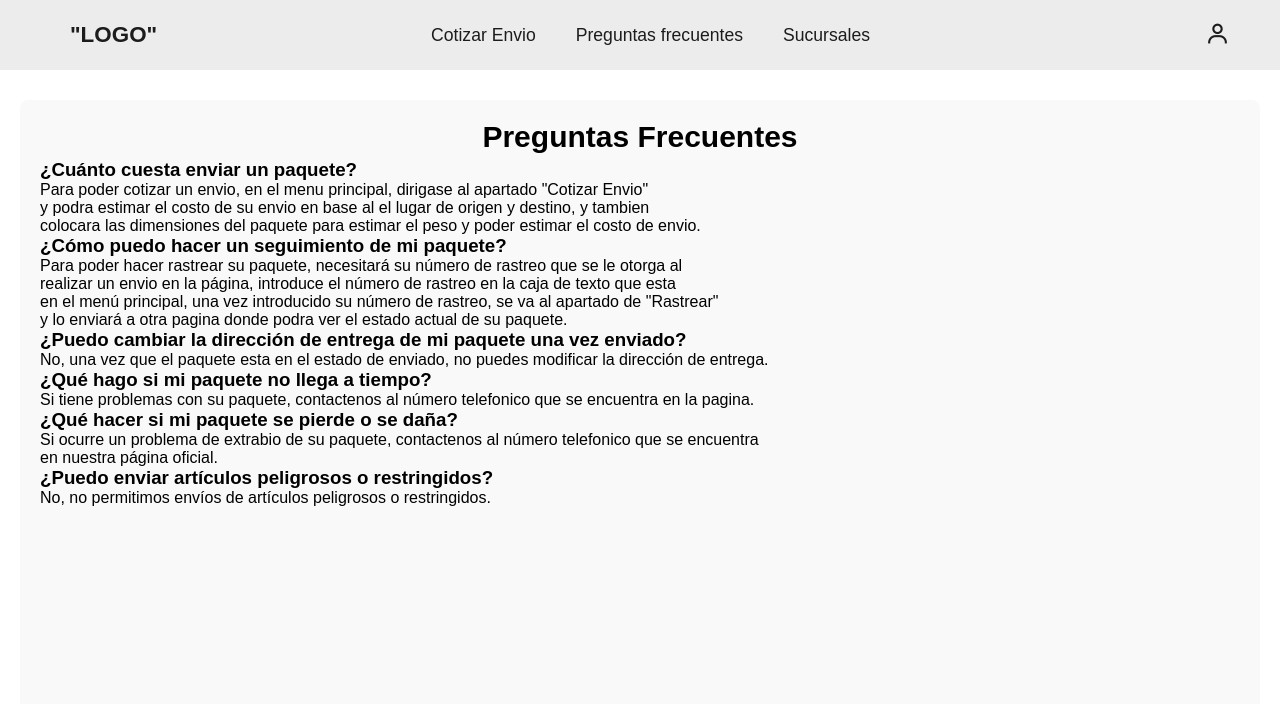
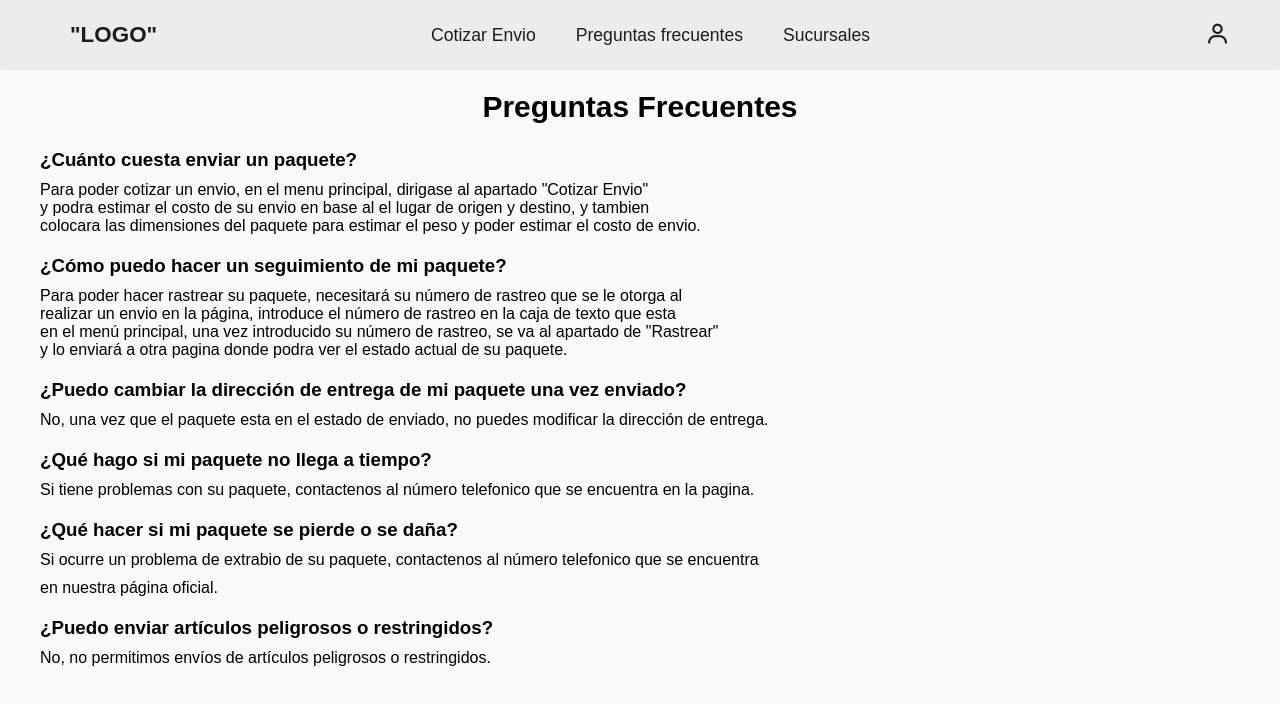
Before and after one commit to LewisAngelo11/angular-shipping-app, an Angular app: page /preguntas in a window 1280 px wide. Shown: the top 704 px of the page. Built offline with nearby package versions, Linux system fonts and the light colour scheme.

Commit message:
Cambios de estilos globales pequeños

```diff
--- a/src/app/app.component.html
+++ b/src/app/app.component.html
@@ -4,7 +4,7 @@
   <div class="menu">
     <a class="cotizar" href="/CotizarEnvio">Cotizar Envio</a>
     <a class="preguntas" href="/preguntas">Preguntas frecuentes</a>
-    <a class="sucursales" href="#">Sucursales</a>
+    <a class="sucursales" href="/sucursales">Sucursales</a>
   </div>
   <!-- Icono de usuario -->
   <div class="auth-button">
--- a/src/app/menu-principal/menu-principal.component.css
+++ b/src/app/menu-principal/menu-principal.component.css
@@ -415,7 +415,7 @@ button {
 
   .paq-mens{
     display: flex;
-    flex-direction: column;
+    flex-direction: column-reverse;
     align-items: center;
     justify-content: center;
   }
--- a/src/app/preguntas/preguntas.component.css
+++ b/src/app/preguntas/preguntas.component.css
@@ -1,7 +1,6 @@
 .main {
   font-family: Arial, Helvetica, sans-serif;
   text-align: justify;
-    padding: 20px;
 }
 
 .componente {
@@ -12,28 +11,36 @@
   height: 100vb; /* Usa el 100% del alto de la ventana */
   padding: 20px; /* Espacio interno */
   border-radius: 8px; /* Bordes redondeados */
-    margin: 10px auto; /* Centra el div en el contenedor */
   background-color: #f9f9f9; /* Fondo gris claro */
   width: 100%; /* Ancho del div */
   gap: 5px;
 }
 
-.componente h2{
+.componente h2 {
   text-align: center;
   font-size: 30px;
 }
 
-.componente p{
+.componente p {
   margin: 0px; /* Elimina el margen entre párrafos */
   padding: 0px; /* Elimina el relleno si lo hay */
 }
 
-.preguntas{
+.preguntas {
   margin: 0px; /* Elimina el margen entre párrafos */
-  padding: 0px; /* Elimina el relleno si lo hay */
+  padding: 20px; /* Elimina el relleno si lo hay */
+  display: flex;
+  flex-direction: column;
+  gap: 20px;
 }
 
-.rastreo{
+.preguntas div {
+  display: flex;
+  flex-direction: column;
+  gap: 10px;
+}
+
+.rastreo {
   height: 50px;
   display: flex;
   margin-bottom: 12px;
@@ -41,12 +48,12 @@
   gap: 5px;
 }
 
-.rastreo input{
+.rastreo input {
   height: 15px;
   margin-bottom: 5px;
 }
 
-#rastrear{
+#rastrear {
   height: 40px;
   width: 80;
 }
--- a/src/app/preguntas/preguntas.component.html
+++ b/src/app/preguntas/preguntas.component.html
@@ -2,24 +2,36 @@
     <div class="componente">
         <h2>Preguntas Frecuentes</h2>
         <div class="preguntas">
+            <div>
                 <h3>¿Cuánto cuesta enviar un paquete?</h3>
-            <p>Para poder cotizar un envio, en el menu principal, dirigase al apartado "Cotizar Envio"</p>
-            <p>y podra estimar el costo de su envio en base al el lugar de origen y destino, y tambien</p>
-            <p>colocara las dimensiones del paquete para estimar el peso y poder estimar el costo de envio.</p>
+                <p>Para poder cotizar un envio, en el menu principal, dirigase al apartado "Cotizar Envio" <br>
+                    y podra estimar el costo de su envio en base al el lugar de origen y destino, y tambien <br>
+                    colocara las dimensiones del paquete para estimar el peso y poder estimar el costo de envio.</p>
+            </div>
+            <div>
                 <h3>¿Cómo puedo hacer un seguimiento de mi paquete?</h3>
-            <p>Para poder hacer rastrear su paquete, necesitará su número de rastreo que se le otorga al</p>
-            <p>realizar un envio en la página, introduce el número de rastreo en la caja de texto que esta</p>
-            <p>en el menú principal, una vez introducido su número de rastreo, se va al apartado de "Rastrear"</p>
-            <p>y lo enviará a otra pagina donde podra ver el estado actual de su paquete.</p>
+                <p>Para poder hacer rastrear su paquete, necesitará su número de rastreo que se le otorga al <br>
+                realizar un envio en la página, introduce el número de rastreo en la caja de texto que esta <br>
+                en el menú principal, una vez introducido su número de rastreo, se va al apartado de "Rastrear" <br>
+                y lo enviará a otra pagina donde podra ver el estado actual de su paquete.</p>
+            </div>
+            <div>
                 <h3>¿Puedo cambiar la dirección de entrega de mi paquete una vez enviado?</h3>
                 <p>No, una vez que el paquete esta en el estado de enviado, no puedes modificar la dirección de entrega.</p>
+            </div>
+            <div>
                 <h3>¿Qué hago si mi paquete no llega a tiempo?</h3>
                 <p>Si tiene problemas con su paquete, contactenos al número telefonico que se encuentra en la pagina.</p>
+            </div>
+            <div>
                 <h3>¿Qué hacer si mi paquete se pierde o se daña?</h3>
                 <p>Si ocurre un problema de extrabio de su paquete, contactenos al número  telefonico que se encuentra</p>
                 <p>en nuestra página oficial.</p>
+            </div>
+            <div>
                 <h3>¿Puedo enviar artículos peligrosos o restringidos?</h3>
                 <p>No, no permitimos envíos de artículos peligrosos o restringidos.</p>
             </div>
         </div>
+    </div>
 </main>
--- a/src/app/rastreo/rastreo.component.css
+++ b/src/app/rastreo/rastreo.component.css
@@ -238,7 +238,7 @@ button:hover {
   }
 
   .EstatusEnvio i {
-    font-size: 25px;
+    font-size: 24px;
   }
 
   .labels-text label {
@@ -247,12 +247,12 @@ button:hover {
   }
 
   .labels-text span {
-    display: none;
+    font-size: 10px;
   }
 
   /* linea indicadora del estado del envio */
   .linea {
-    top: 50%; /* Posición */
+    top: 29%; /* Posición */
   }
 
   .DetalleEnvio{
--- a/src/app/rastreo/rastreo.component.html
+++ b/src/app/rastreo/rastreo.component.html
@@ -8,7 +8,7 @@
   </div>
   <div class="more-info">
     <p *ngIf="!contenidoVisible" style="color: #363636;">Ingrese un número de rastreo para que pueda ver el estado de su envio.</p>
-    <h2 *ngIf="contenidoVisible">Estatus</h2>
+    <h2 *ngIf="contenidoVisible">ESTATUS</h2>
     <div *ngIf="contenidoVisible" class="EstatusEnvio">
       <div class="status">
         <div class="labels-icons">
```
Lines whose indentation alone changed are shown as unchanged.
